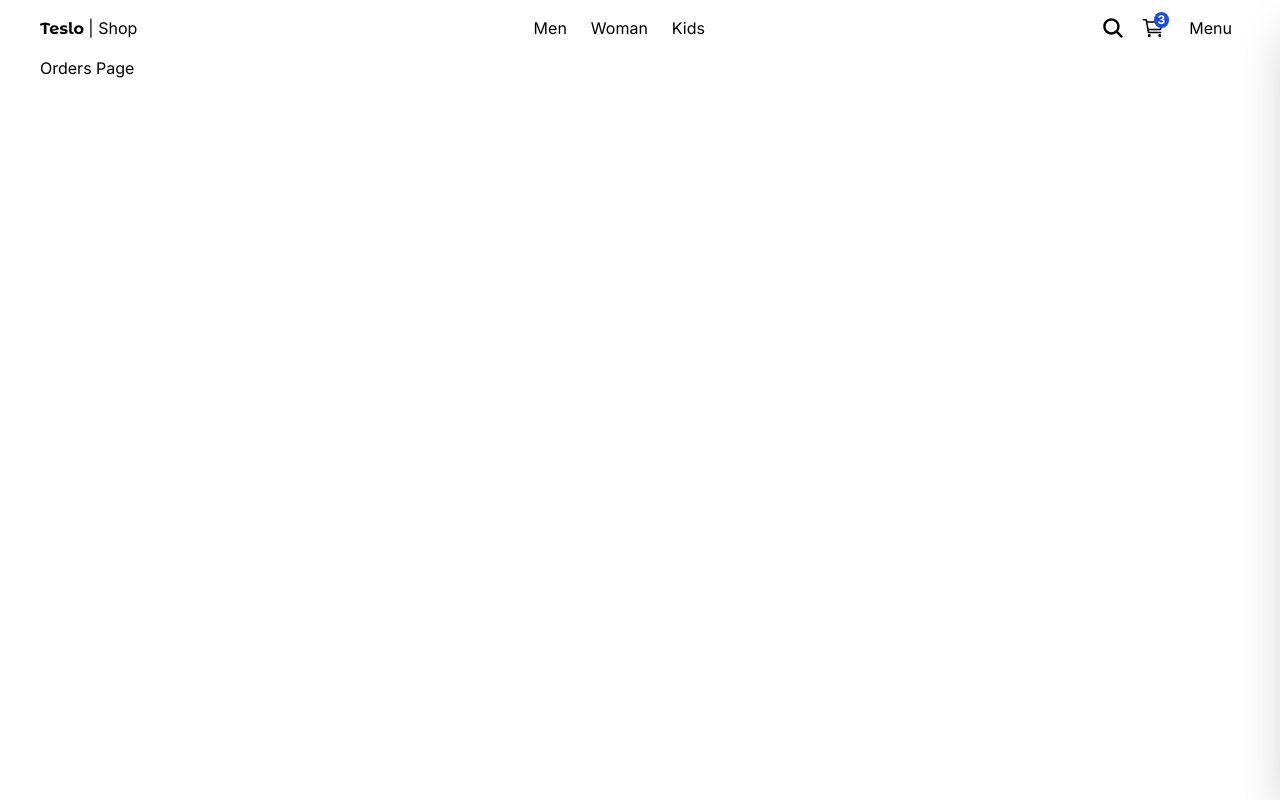
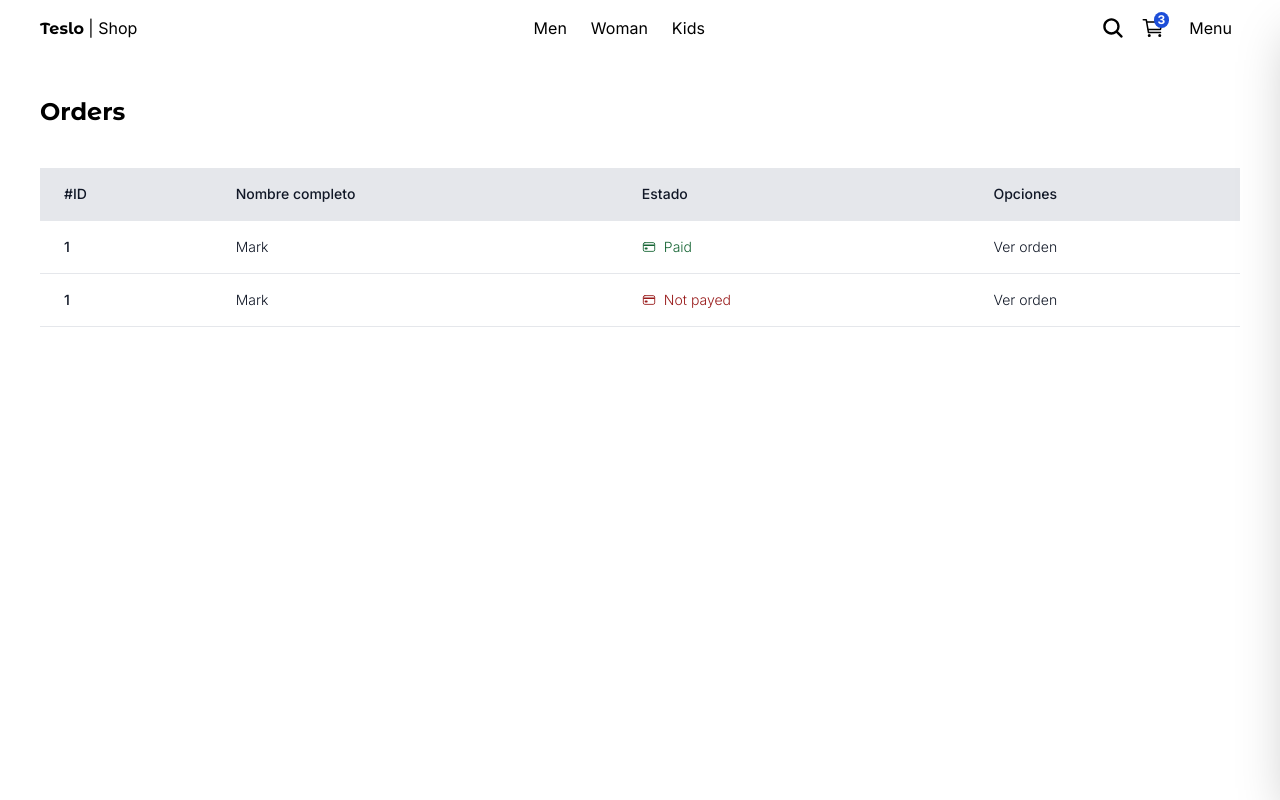
Before and after one commit to ldelacruzg/next-teslo-shop, a Next.js app: page /orders in a window 1280 px wide. Built offline with nearby package versions, Linux system fonts and the light colour scheme.

Commit message:
feat: add orders page

```diff
--- a/src/app/(shop)/orders/page.tsx
+++ b/src/app/(shop)/orders/page.tsx
@@ -1,5 +1,65 @@
+import { Title } from '@/components';
+
+import Link from 'next/link';
+import { IoCardOutline } from 'react-icons/io5';
+
 export default function OrdersPage() {
   return (
-    <div>Orders Page</div>
+    <>
+      <Title title="Orders" />
+
+      <div className="mb-10">
+        <table className="min-w-full">
+          <thead className="bg-gray-200 border-b">
+            <tr>
+              <th scope="col" className="text-sm font-medium text-gray-900 px-6 py-4 text-left">
+                #ID
+              </th>
+              <th scope="col" className="text-sm font-medium text-gray-900 px-6 py-4 text-left">
+                Nombre completo
+              </th>
+              <th scope="col" className="text-sm font-medium text-gray-900 px-6 py-4 text-left">
+                Estado
+              </th>
+              <th scope="col" className="text-sm font-medium text-gray-900 px-6 py-4 text-left">
+                Opciones
+              </th>
+            </tr>
+          </thead>
+          <tbody>
+            <tr className="bg-white border-b transition duration-300 ease-in-out hover:bg-gray-100">
+              <td className="px-6 py-4 whitespace-nowrap text-sm font-medium text-gray-900">1</td>
+              <td className="text-sm text-gray-900 font-light px-6 py-4 whitespace-nowrap">
+                Mark
+              </td>
+              <td className="flex items-center text-sm  text-gray-900 font-light px-6 py-4 whitespace-nowrap">
+                <IoCardOutline className="text-green-800" />
+                <span className='mx-2 text-green-800'>Paid</span>
+              </td>
+              <td className="text-sm text-gray-900 font-light px-6 ">
+                <Link href="/orders/123" className="hover:underline">
+                  Ver orden
+                </Link>
+              </td>
+            </tr>
+            <tr className="bg-white border-b transition duration-300 ease-in-out hover:bg-gray-100">
+              <td className="px-6 py-4 whitespace-nowrap text-sm font-medium text-gray-900">1</td>
+              <td className="text-sm text-gray-900 font-light px-6 py-4 whitespace-nowrap">
+                Mark
+              </td>
+              <td className="flex items-center text-sm  text-gray-900 font-light px-6 py-4 whitespace-nowrap">
+                <IoCardOutline className="text-red-800" />
+                <span className='mx-2 text-red-800'>Not payed</span>
+              </td>
+              <td className="text-sm text-gray-900 font-light px-6 ">
+                <Link href="/orders/123" className="hover:underline">
+                  Ver orden
+                </Link>
+              </td>
+            </tr>
+          </tbody>
+        </table>
+      </div>
+    </>
   );
 }
--- a/src/components/sidebar/Sidebar.tsx
+++ b/src/components/sidebar/Sidebar.tsx
@@ -31,7 +31,7 @@ export const Sidebar = () => {
           <div className="w-full h-px bg-gray-200 my-5" />
 
           <SidebarItem icon={<IoShirtOutline size={20} />} title="Products" href="/" />
-          <SidebarItem icon={<IoTicketOutline size={20} />} title="Orders" href="/" />
+          <SidebarItem icon={<IoTicketOutline size={20} />} title="Orders" href="/orders" />
           <SidebarItem icon={<IoPeopleOutline size={20} />} title="Clients" href="/" />
         </div>
       </nav>
```
